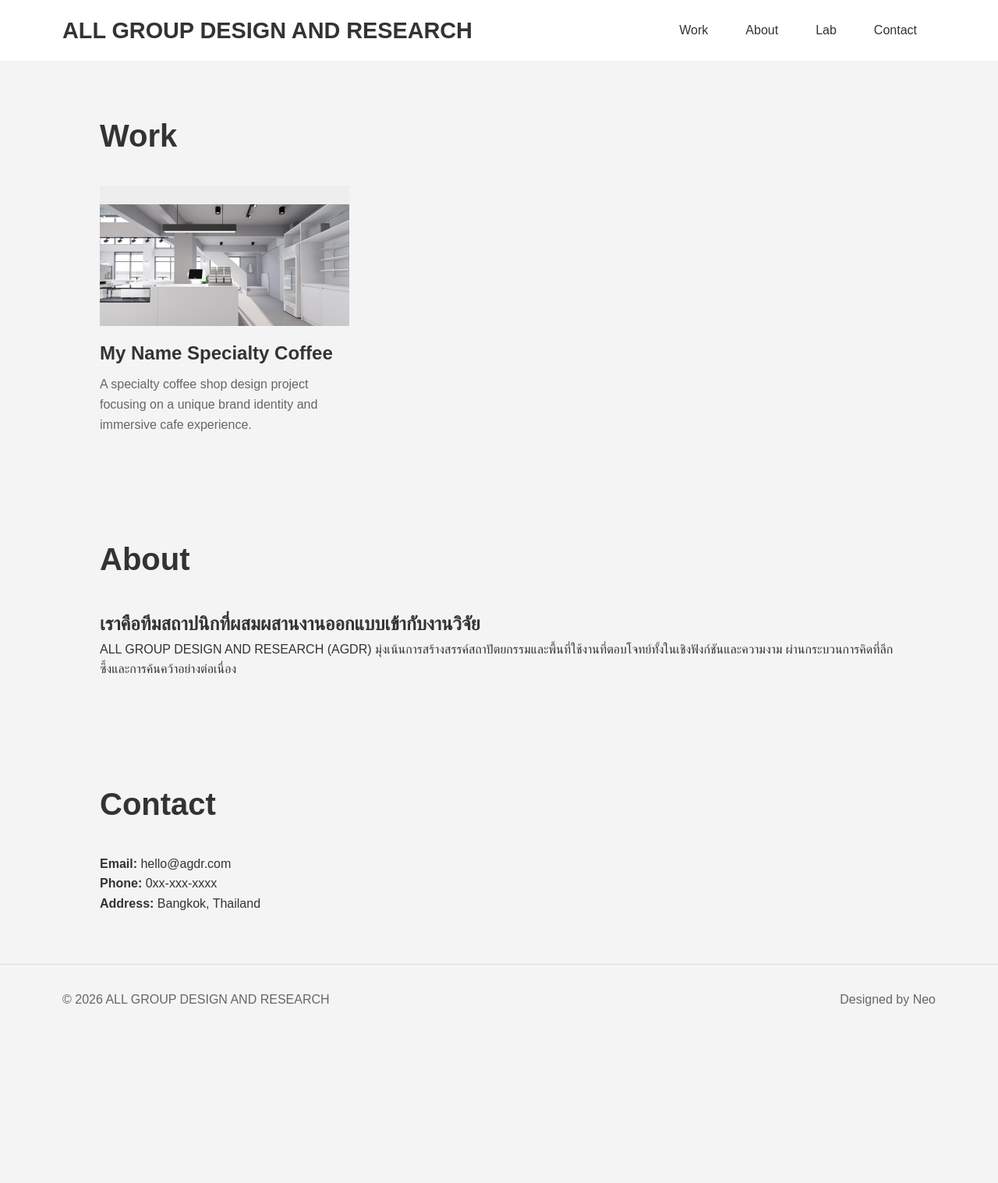
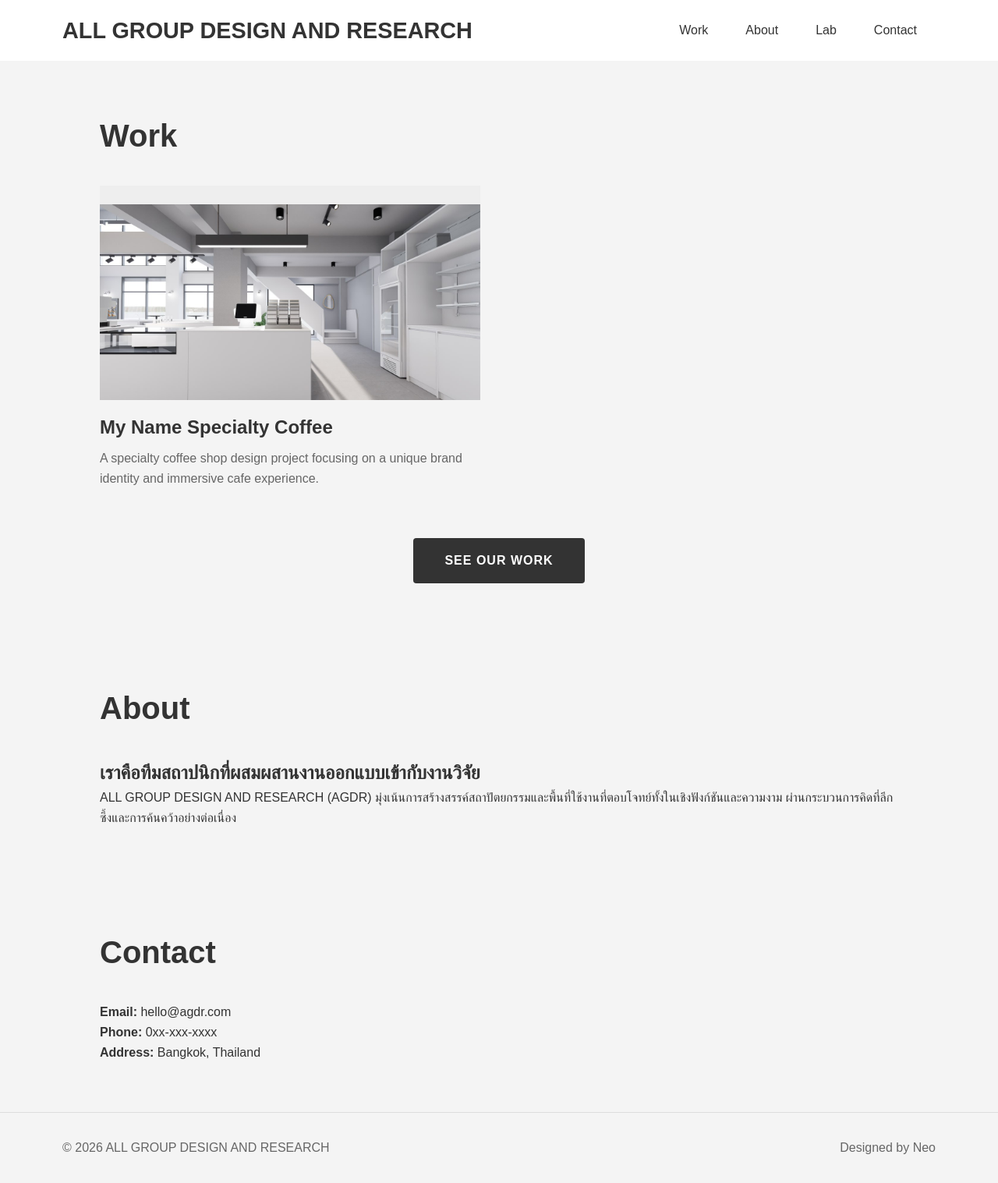
Before and after one commit to agdrbkk/site, a Jekyll site: the page built from index.html, in a window 1280 px wide. Shown: the whole page at 78% size. Built offline with Jekyll 4.4.1, drawn with Linux system fonts in a browser that asks for light colours; some web fonts are replaced; before the commit the page ends 1326 px from its top, so only the background shows below that.

Commit message:
Design: Update homepage Work section to 2 columns, 6 items limit, and add See Our Work button

```diff
--- a/index.html
+++ b/index.html
@@ -26,8 +26,8 @@
     <main>
         <section id="work" class="content-section">
             <div class="section-title">Work</div>
-            <div class="portfolio-grid">
-            {% for work in site.work %}
+            <div class="home-portfolio-grid">
+            {% for work in site.work limit: 6 %}
                 <div class="work-item">
                     <a href="{{ work.url | relative_url }}">
                         <div class="work-image-placeholder">
@@ -44,7 +44,10 @@
                     </a>
                 </div>
             {% endfor %}
-        </div>
+            </div>
+            <div class="see-more-container">
+                <a href="{{ '/work.html' | relative_url }}" class="btn-see-more">See our work</a>
+            </div>
         </section>
 
         <section id="about" class="content-section">
--- a/style.css
+++ b/style.css
@@ -89,6 +89,41 @@
     display: grid;
     grid-template-columns: repeat(auto-fill, minmax(300px, 1fr));
     gap: 2rem;
+}
+
+.home-portfolio-grid {
+    display: grid;
+    grid-template-columns: repeat(2, 1fr); /* 2 columns for desktop */
+    gap: 3rem;
+}
+
+@media (max-width: 900px) {
+    .home-portfolio-grid {
+        grid-template-columns: 1fr; /* 1 column for tablet/mobile */
+    }
+}
+
+.see-more-container {
+    text-align: center;
+    margin-top: 4rem;
+}
+
+.btn-see-more {
+    display: inline-block;
+    padding: 1rem 2.5rem;
+    background-color: #333;
+    color: #fff !important;
+    text-decoration: none;
+    font-weight: 600;
+    border-radius: 4px;
+    transition: all 0.3s ease;
+    text-transform: uppercase;
+    letter-spacing: 1px;
+}
+
+.btn-see-more:hover {
+    background-color: #000;
+    transform: translateY(-2px);
 }
 
 .work-item {
```
